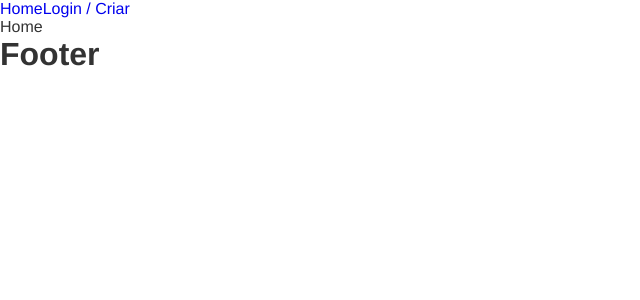
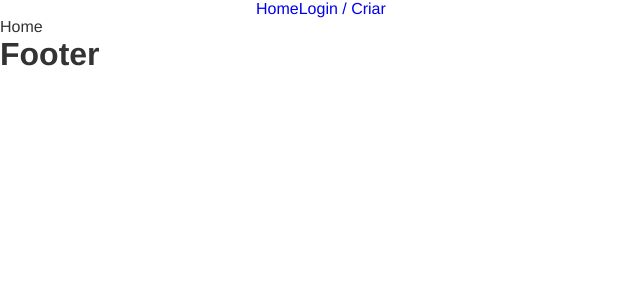
Before and after one commit to AlvesPHGA/social-dogs, a React (Vite) app: page / in a window 1280 px wide. Shown: the top 300 px of the page, without its empty margins (0-640 px from the left). Built offline with nearby package versions, Linux system fonts and the light colour scheme.

Commit message:
updated some docs: created a styled components in Styles with name Container and add in Header

```diff
--- a/src/Components/Header/Header.jsx
+++ b/src/Components/Header/Header.jsx
@@ -1,14 +1,17 @@
 import React from 'react';
 import { HeaderStyle } from './Header.style';
 import { Link } from 'react-router-dom';
+import { Container } from '../../Styles/Styles.style';
 
 const Header = () => {
    return (
       <HeaderStyle>
-         <nav>
-            <Link to="/">Home</Link>
-            <Link to="/login">Login / Criar</Link>
-         </nav>
+         <Container>
+            <nav>
+               <Link to="/">Home</Link>
+               <Link to="/login">Login / Criar</Link>
+            </nav>
+         </Container>
       </HeaderStyle>
    );
 };
--- a/src/Styles/Styles.style.jsx
+++ b/src/Styles/Styles.style.jsx
@@ -1,6 +1,6 @@
 import styled from 'styled-components';
 
-export const Container = styled.section`
+export const Container = styled.div`
    max-width: 50rem;
    padding: 0 1rem;
    margin: 0 auto;
```
